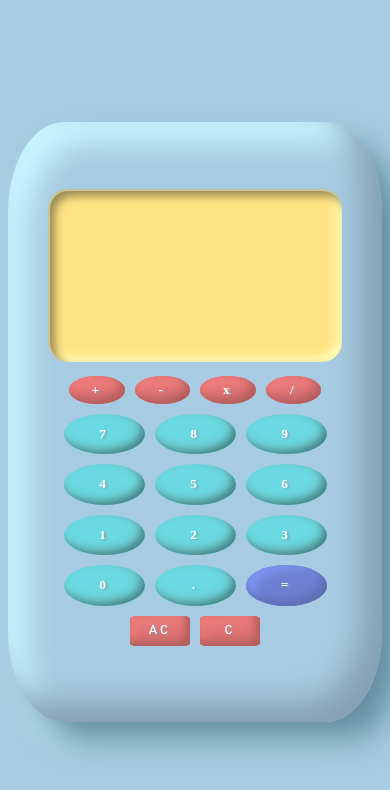
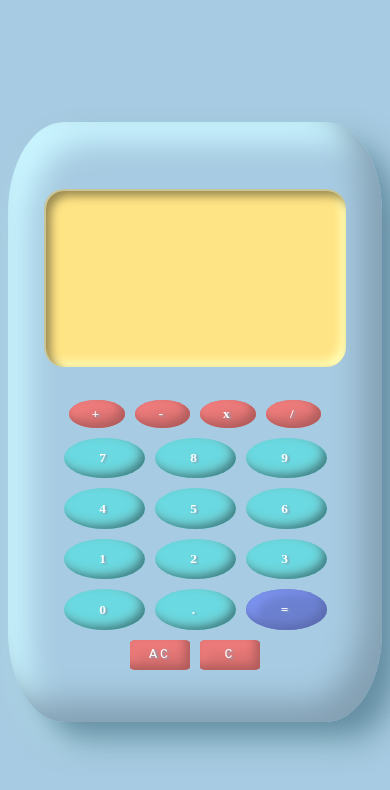
Before and after one commit to Museale/calculator, a plain HTML site: page index.html in a window 390 px wide. Drawn offline with Linux system fonts and the light colour scheme; a web font is replaced by a local one.

Commit message:
minor height changes media query

```diff
--- a/style.css
+++ b/style.css
@@ -248,11 +248,12 @@ body {
         margin-left: 2%;
     }
     #buttons {
-        width: 90%;
-        height: auto;
+        width: 100%;
+        height: 220px;
+        margin-bottom: 12%;
     }
     #screen {
-        width: 80%;
+        width: 82%;
         margin-bottom: 0;
         padding-bottom: 0;
     }
```
